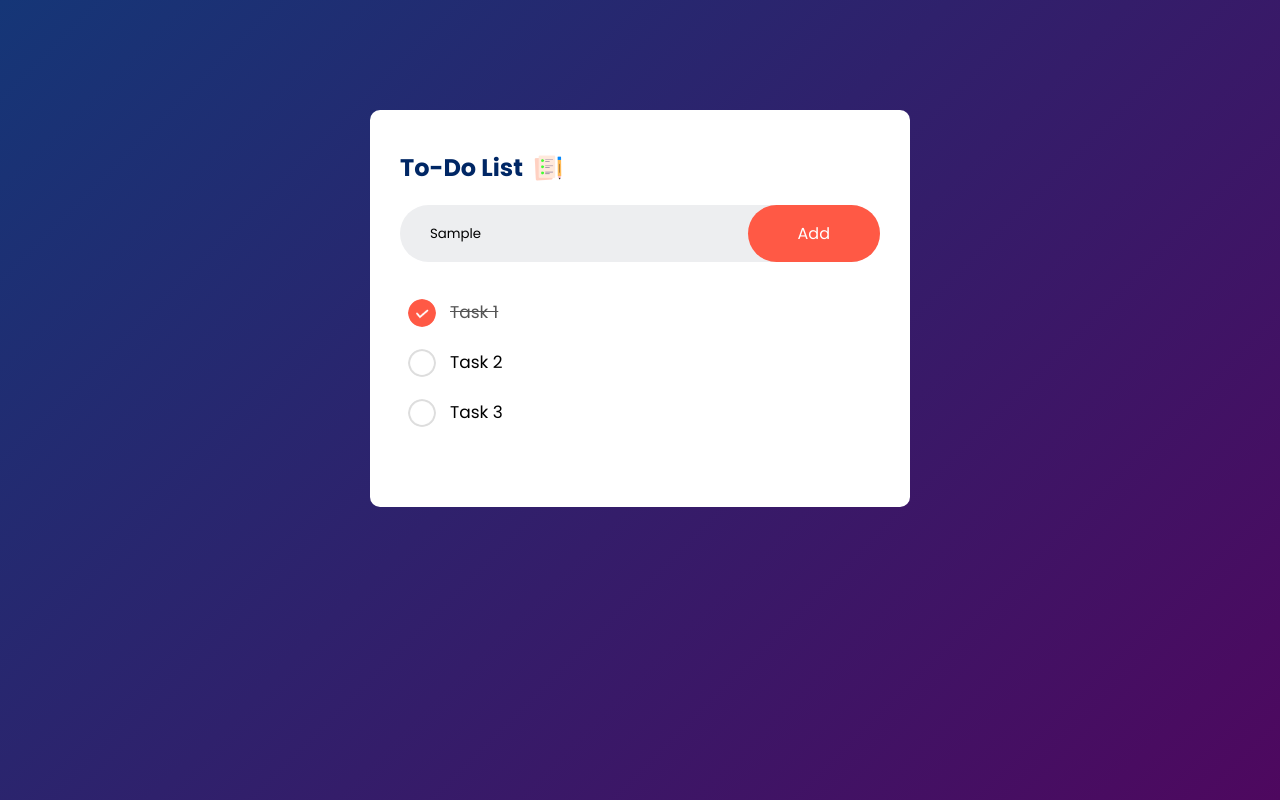
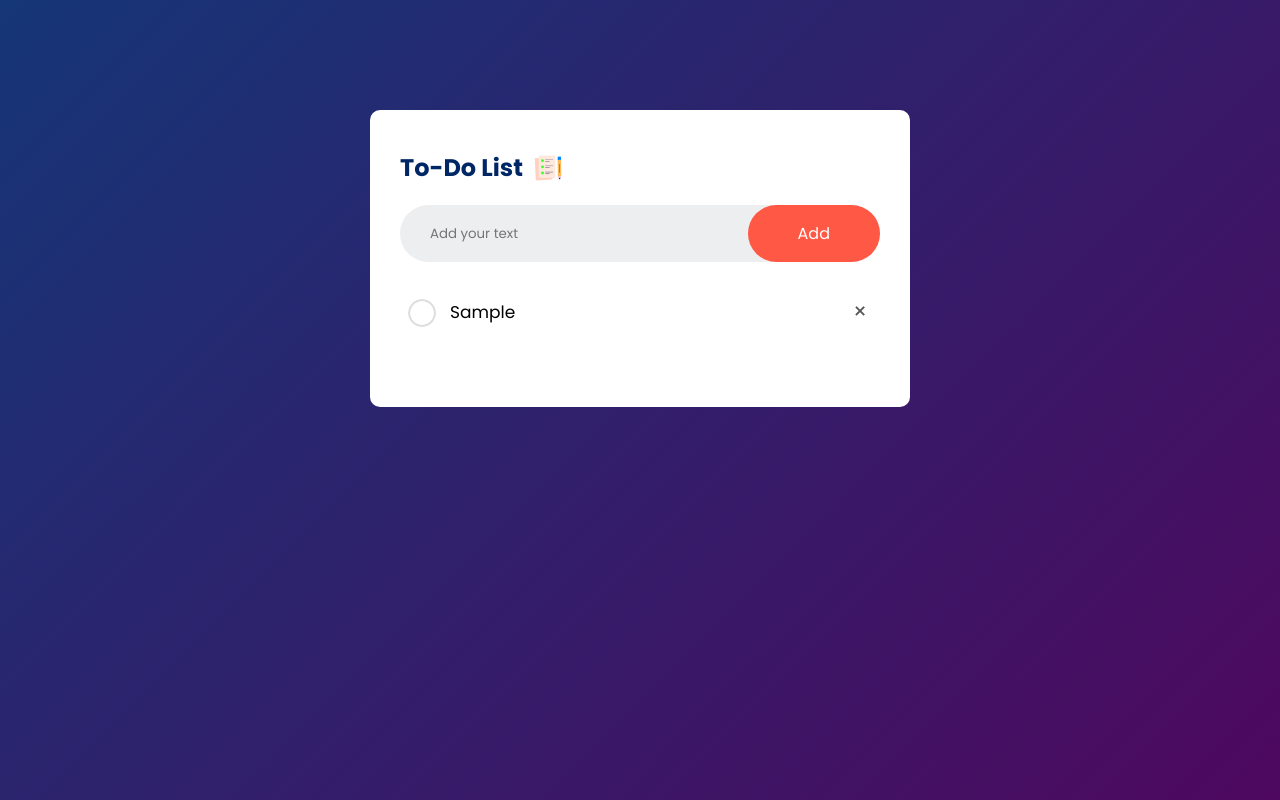
Before and after one commit to denyskh4991/To-Do-List-App, a plain HTML site: page index.html in a window 1280 px wide. Both pictures are taken after typing "Sample" into the empty fields and a click on the button "Add". Drawn offline with Linux system fonts and the light colour scheme.

Commit message:
JavaScript Part 1

```diff
--- a/index.html
+++ b/index.html
@@ -17,14 +17,15 @@
         <h2>To-Do List <img src="images/icon.png"></h2>
         <div class="row">
             <input type="text" id="input-box" placeholder="Add your text">
-            <button>Add</button>
+            <button onclick="addTask()">Add</button>
         </div>
         <ul id="list-container">
-            <li class="checked">Task 1</li>
-            <li>Task 2</li>
-            <li>Task 3</li>
+<!--            <li class="checked">Task 1</li>-->
+<!--            <li>Task 2</li>-->
+<!--            <li>Task 3</li>-->
         </ul>
     </div>
 </div>
+<script src="script.js"></script>
 </body>
 </html>
--- /dev/null
+++ b/script.js
@@ -0,0 +1,17 @@
+const inputBox  = document.getElementById("input-box")
+const listContainer  = document.getElementById("list-container")
+
+function addTask() {
+    if (inputBox.value === '') {
+        alert("You must write something!");
+    }
+    else {
+        let li = document.createElement("li");
+        li.innerHTML = inputBox.value;
+        listContainer.appendChild(li);
+        let span = document.createElement("span");
+        span.innerHTML = "\u00d7";
+        li.appendChild(span);
+    }
+    inputBox.value = "";
+}
--- a/styles.css
+++ b/styles.css
@@ -93,3 +93,20 @@ ul li.checked {
 ul li.checked::before {
     background-image: url("images/checked.png");
 }
+
+ul li span {
+    position: absolute;
+    right: 0;
+    top: 5px;
+    width: 40px;
+    height: 40px;
+    font-size: 22px;
+    color: #555;
+    line-height: 40px;
+    text-align: center;
+    border-radius: 50%;
+}
+
+ul li span:hover {
+    background: #edeef0;
+}
```
